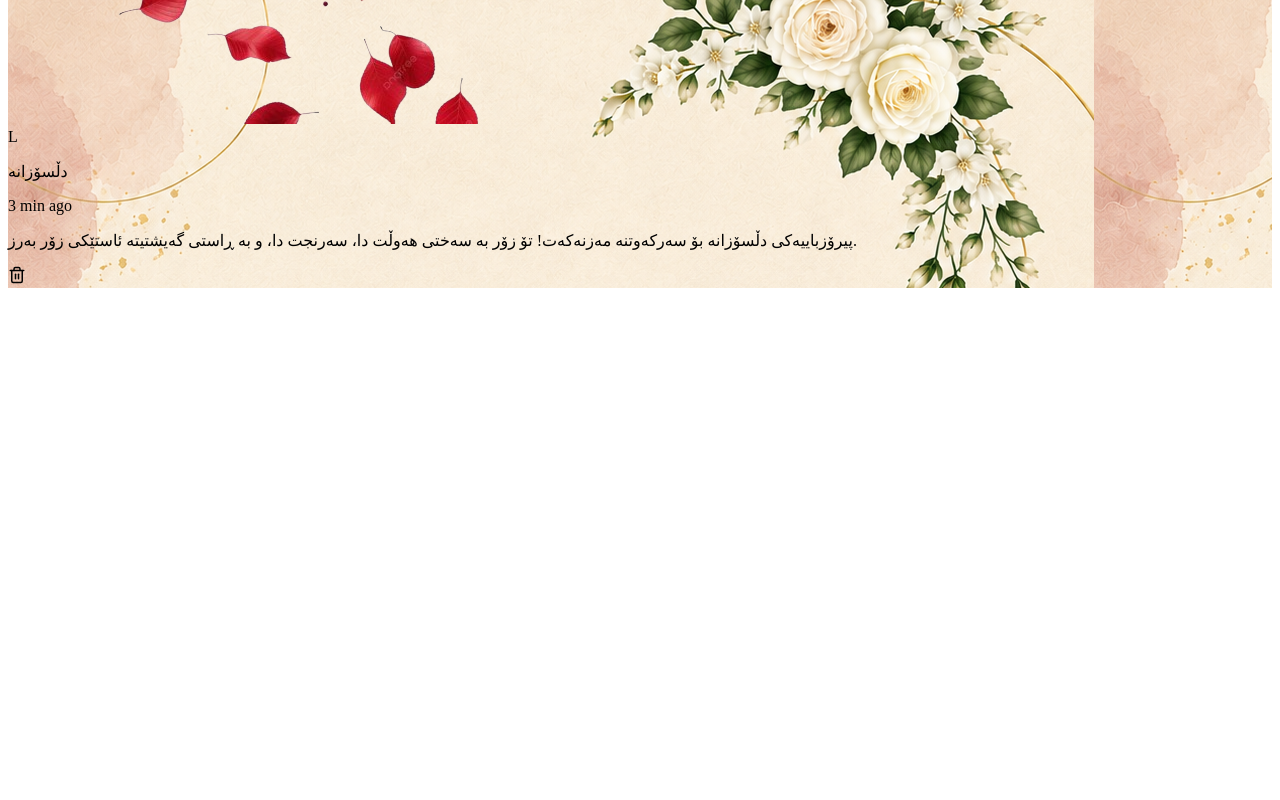
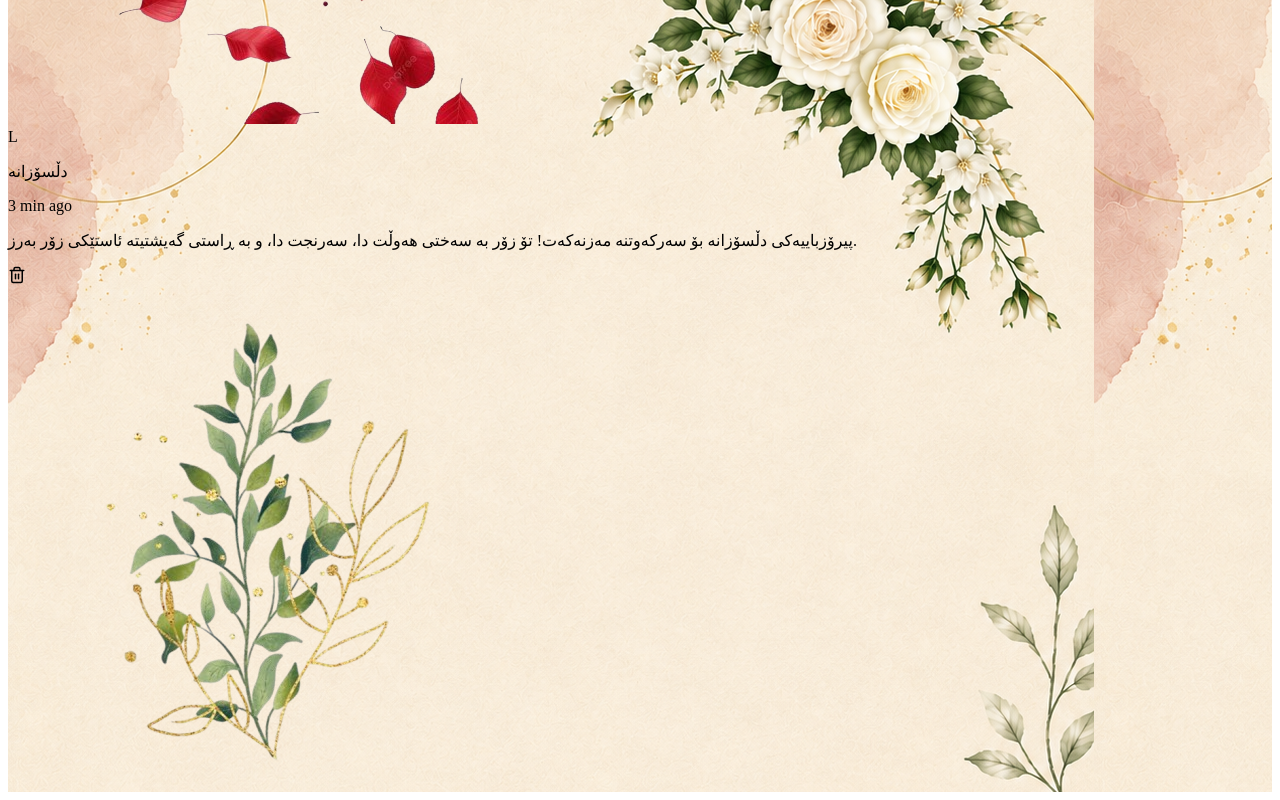
Before and after one commit to Ayman-96/Wedding-Invitation, a React (Vite) app: page / in a window 1280 px wide. Shown: the part 1539-2339 px from the top of the page. Before the commit the page ends 1835 px from the top, so only its background shows below. Built offline with nearby package versions, Linux system fonts and the light colour scheme; the HTML template or start-up script is replaced by a standard one.

Commit message:
SideLeaf Design Addition

```diff
--- a/src/components/Congrats.jsx
+++ b/src/components/Congrats.jsx
@@ -6,6 +6,7 @@
 import leafBg from "../assets/leaveBg.png";
 import underContact from "../assets/underContact.png";
 import redLeaf from "../assets/redLeaf.png";
+import sideLeaf from "../assets/sideLeaf.png";
 
 function Congrats({ lang }) {
   const labelStyle = `text-[#454E30] font-bold ${lang === "ku" ? "font-ku-display mr-2 text-xl" : "font-display ml-2"} select-none`;
@@ -133,7 +134,7 @@
       {/* Return */}
       <div>
         <div
-          className={`relative overflow-hidden flex gap-3 bg-[#F1E8D8]/60 p-3 rounded-2xl border border-[#501c08] ${lang === "ku" ? "text-right" : " text-left"}`}
+          className={`relative overflow-hidden z-999 flex gap-3 bg-[#F1E8D8]/60 p-3 rounded-2xl border border-[#501c08] ${lang === "ku" ? "text-right" : " text-left"}`}
         >
           <img
             src={redLeaf}
@@ -161,6 +162,10 @@
             className={`absolute ${lang === "ku" ? "left-3" : " right-3"}`}
           />
         </div>
+        <img
+          src={sideLeaf}
+          className={`absolute w-50 opacity-80 z-1 ${lang === "ku" ? "-right-20 bottom-13 -rotate-40" : "-left-20 bottom-15 rotate-40"}`}
+        />
       </div>
     </div>
   );
```
Also changed, not shown: src/assets/sideLeaf.png (added).
